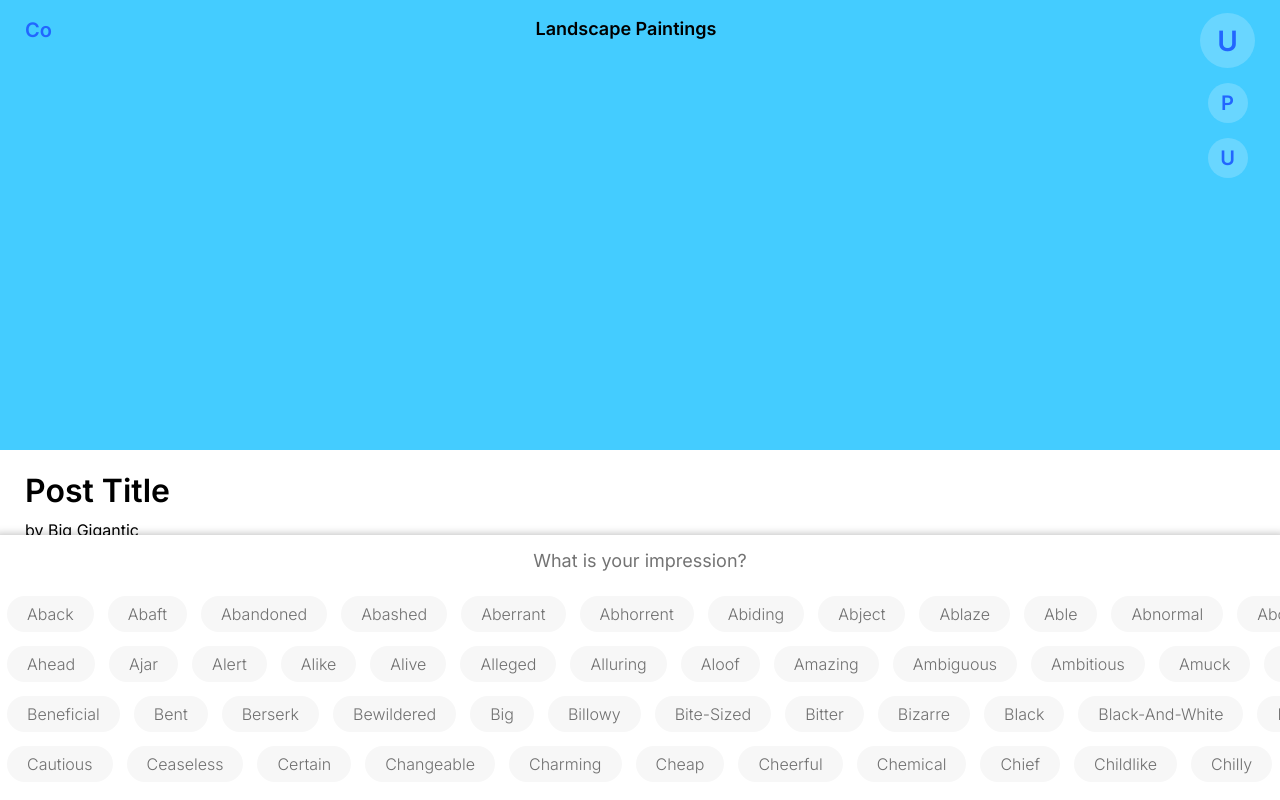
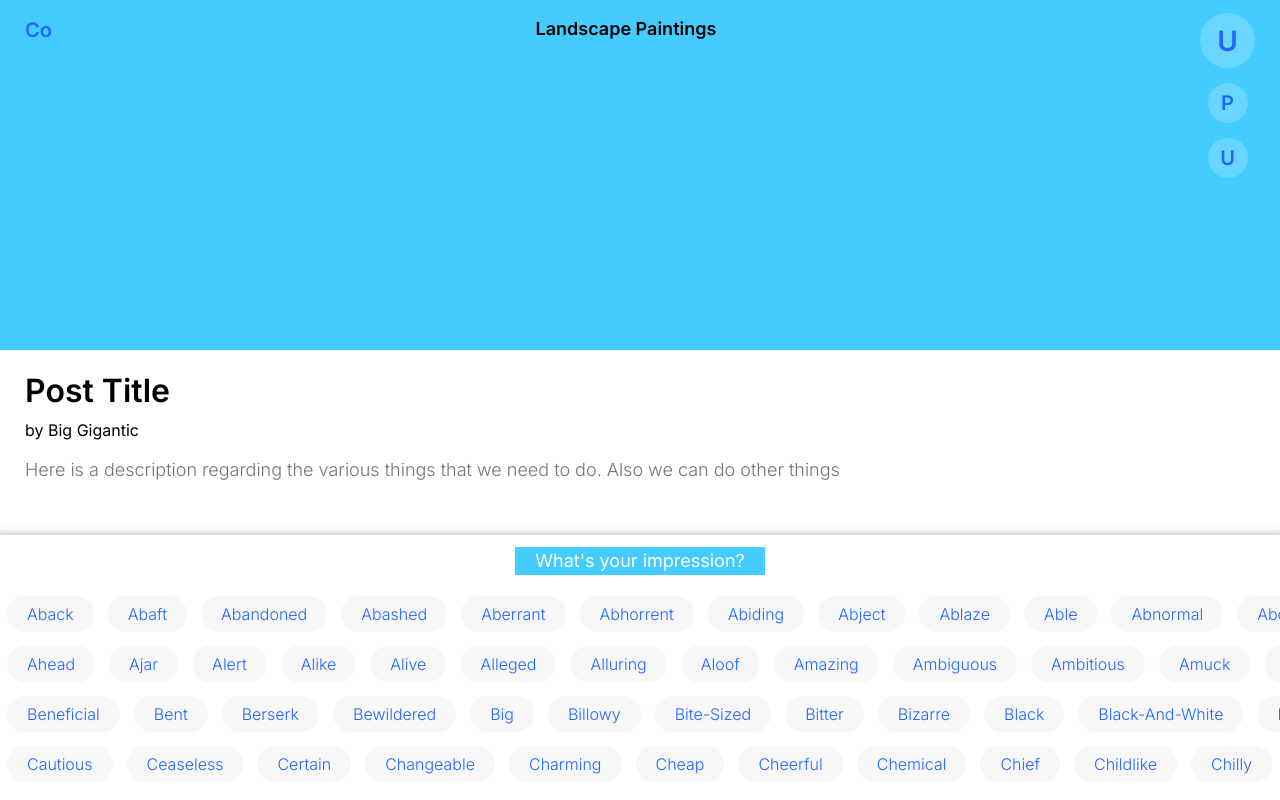
Before and after one commit to alexthegoodman/commonplace, a Next.js app in the folder packages/commonplace-web/: page /queue in a window 1280 px wide. Built offline with nearby package versions, Linux system fonts and the light colour scheme.

Commit message:
grid engagement adjustments

```diff
--- a/packages/commonplace-web/components/ContentViewer/ContentViewer.scss
+++ b/packages/commonplace-web/components/ContentViewer/ContentViewer.scss
@@ -1,5 +1,5 @@
 .contentViewer {
-  height: 450px;
+  height: calc(100vh - 450px);
   width: 100vw;
   background: $lightBlue;
 
--- a/packages/commonplace-web/components/ImpressionGrid/ImpressionGrid.scss
+++ b/packages/commonplace-web/components/ImpressionGrid/ImpressionGrid.scss
@@ -11,9 +11,12 @@
     font-size: 18px;
     text-align: center;
     position: absolute;
-    bottom: 230px;
-    width: 100%;
-    color: #737373;
+    bottom: 225px;
+    left: calc(50% - 125px);
+    width: 250px;
+    padding: 5px 3px;
+    color: white;
+    background: $lightBlue;
     font-weight: 500;
   }
 }
@@ -44,7 +47,7 @@
         border-radius: 50px;
         margin: 7px;
         font-size: 16px;
-        color: #707070;
+        color: $darkBlue;
         text-transform: capitalize;
       }
     }
--- a/packages/commonplace-web/components/ImpressionGrid/ImpressionGrid.tsx
+++ b/packages/commonplace-web/components/ImpressionGrid/ImpressionGrid.tsx
@@ -12,7 +12,7 @@ const ImpressionGrid: React.FC<ImpressionGridProps> = ({
 
   return (
     <section className="impressionGridWrapper">
-      <span className="gridLabel">What is your impression?</span>
+      <span className="gridLabel">What's your impression?</span>
       <div className="impressionGrid">
         <div className="impressionGridInner">
           <ul className="pillGrid">
```
